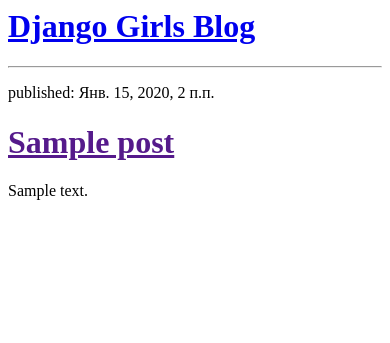
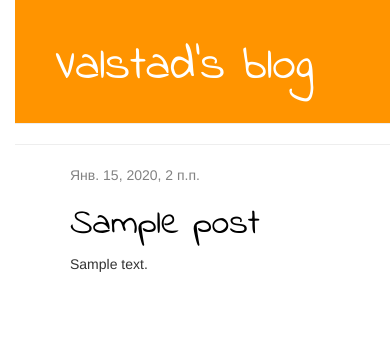
Before and after one commit to valstad/my-first-blog, a Django app: template blog/templates/blog/post_list.html in a window 390 px wide. Shown: the top 343 px of the page. Run offline with Django 3.2, Linux system fonts and the light colour scheme; the template is opened without the code that fills it: values that come from a table or form of the project are taken from there, others are empty; tables that the repository leaves empty hold one stand-in row (values such as "Sample post"); some libraries are stand-ins or nearby versions.

Commit message:
Added view and template for detailed blog post as well as CSS for the site.

```diff
--- /dev/null
+++ b/blog/static/css/blog.css
@@ -0,0 +1,59 @@
+h1 a {
+    color: #FCA205;
+}
+
+body {
+    padding-left: 15px;
+}
+
+h1 a {
+    color: #FCA205;
+    font-family: 'Indie Flower', cursive;
+}
+
+.page-header {
+    background-color: #ff9400;
+    margin-top: 0;
+    padding: 20px 20px 20px 40px;
+}
+
+.page-header h1, .page-header h1 a, .page-header h1 a:visited, .page-header h1 a:active {
+    color: #ffffff;
+    font-size: 36pt;
+    text-decoration: none;
+}
+
+.content {
+    margin-left: 40px;
+}
+
+h1, h2, h3, h4 {
+    font-family: 'Indie Flower', cursive;
+}
+
+.date {
+    color: #828282;
+}
+
+.save {
+    float: right;
+}
+
+.post-form textarea, .post-form input {
+    width: 100%;
+}
+
+.top-menu, .top-menu:hover, .top-menu:visited {
+    color: #ffffff;
+    float: right;
+    font-size: 26pt;
+    margin-right: 20px;
+}
+
+.post {
+    margin-bottom: 70px;
+}
+
+.post h1 a, .post h1 a:visited {
+    color: #000000;
+}
--- /dev/null
+++ b/blog/templates/blog/base.html
@@ -0,0 +1,27 @@
+{% load staticfiles %}
+
+<html>
+    <head>
+        <title>Valstad's blog</title>
+        <link rel="stylesheet" href="//maxcdn.bootstrapcdn.com/bootstrap/3.2.0/css/bootstrap.min.css">
+        <link rel="stylesheet" href="//maxcdn.bootstrapcdn.com/bootstrap/3.2.0/css/bootstrap-theme.min.css">
+        <link href="https://fonts.googleapis.com/css?family=Indie+Flower" rel="stylesheet">
+        <link rel="stylesheet" href="{% static 'css/blog.css' %}">
+    </head>
+    <body>
+        <div class="page-header">
+            <h1><a href="/">Valstad's blog</a></h1>
+        </div>
+        <hr>
+
+        <div class="content container">
+            <div class="row">
+                <div class="col-md-8">
+                    {% block content %}
+                    {% endblock %}
+                </div>
+            </div>
+        </div>
+
+    </body>
+</html>
--- a/blog/templates/blog/post_list.html
+++ b/blog/templates/blog/post_list.html
@@ -1,22 +1,13 @@
-<html>
-    <head>
-        <title>Valstad's blog</title>
-    </head>
-    <body>
-        <div>
-            <h1><a href="/">Django Girls Blog</a></h1>
-        </div>
-        <hr>
+{% extends 'blog/base.html' %}
 
-        {% for post in posts %}
-
-        <div>
-            <p>published: {{ post.published_date }}</p>
-            <h1><a href="">{{ post.title }}</a></h1>
+{% block content %}
+    {% for post in posts %}
+        <div class="post">
+            <div class="date">
+                {{ post.published_date }}
+            </div>
+            <h1><a href="{% url 'post_detail' pk=post.pk %}">{{ post.title }}</a></h1>
             <p>{{ post.text|linebreaksbr }}</p>
         </div>
-
-        {% endfor %}
-
-    </body>
-</html>
+    {% endfor %}
+{% endblock %}
--- a/blog/urls.py
+++ b/blog/urls.py
@@ -4,4 +4,5 @@
 
 urlpatterns = [
     url(r'^$', views.post_list, name='post_list'),
+    url(r'^post/(?P<pk>\d+)/$', views.post_detail, name='post_detail'),
 ]
```
Also changed, not shown: blog/templates/blog/post_detail.html (added, +13 -0 lines), blog/views.py (+6 -1 lines).
